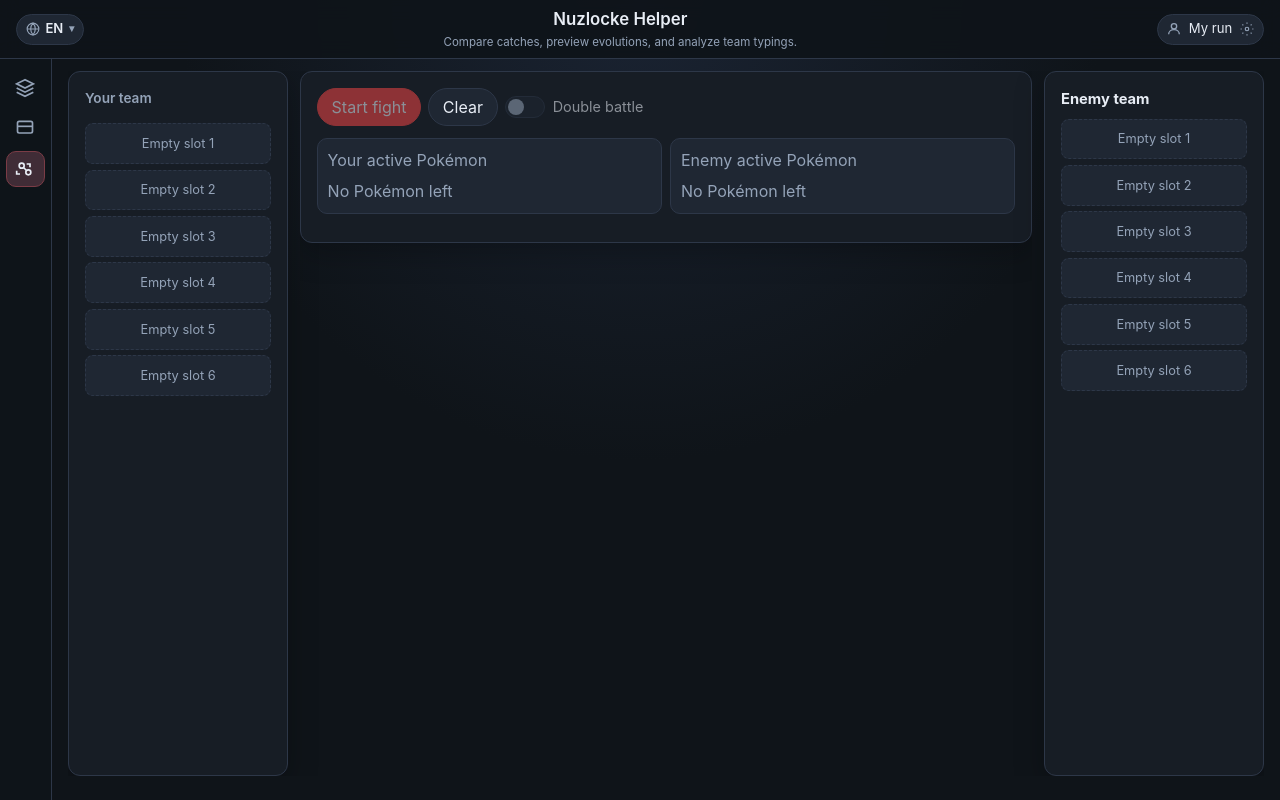
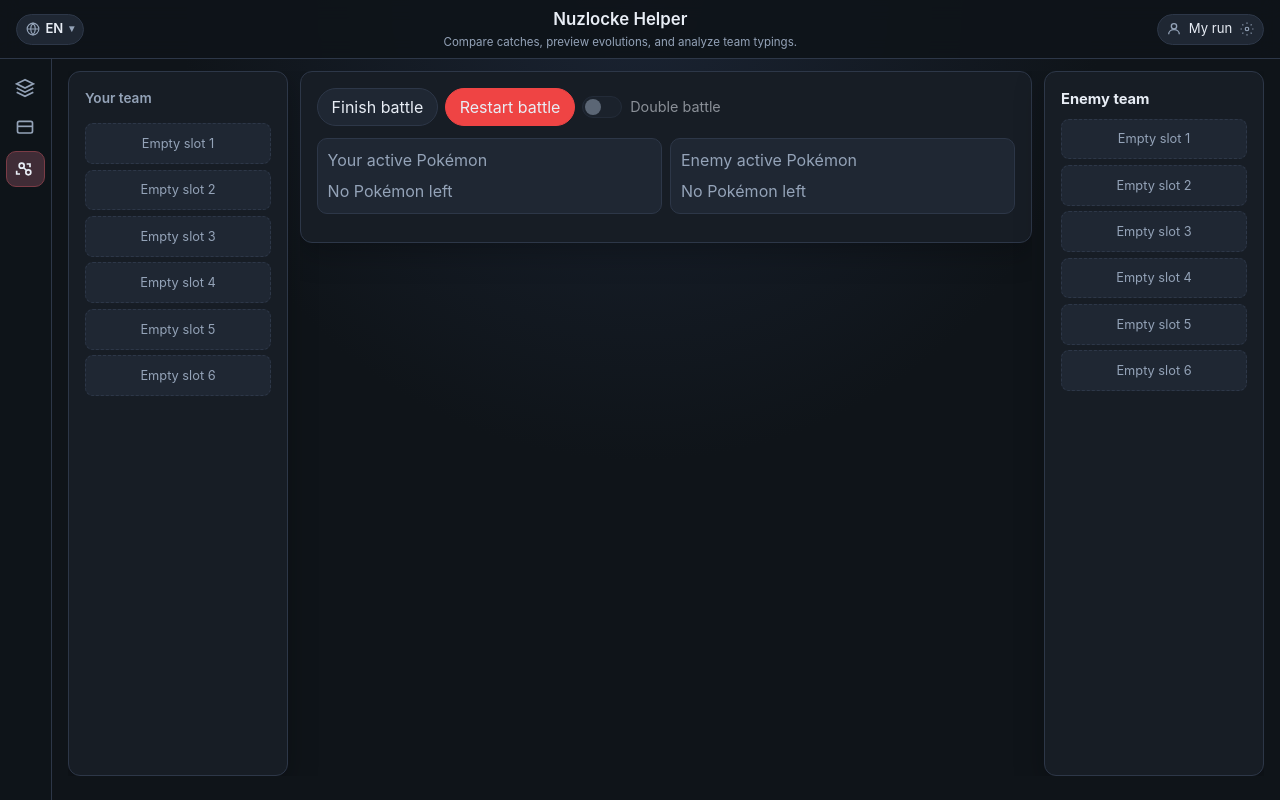
Before and after one commit to RamonDonadeu/nuzlokeHelper, a React (Vite) app: page /battle in a window 1280 px wide. Both pictures are taken after a click on the button "Start fight". Built offline with nearby package versions, Linux system fonts and the light colour scheme.

Commit message:
feat: improve battle controls

```diff
--- a/src/features/battle/components/BattleView.tsx
+++ b/src/features/battle/components/BattleView.tsx
@@ -187,6 +187,11 @@
         battle.startFight()
         if (isMobileLayout) setMobileTab('fight')
       }}
+      onFinishBattle={() => {
+        battle.finishBattle()
+        if (isMobileLayout && hasRosterForBattle) setMobileTab('prep')
+      }}
+      onRestartBattle={battle.restartBattle}
       onClear={battle.clearBattle}
       team={leftSlots}
       enemyTeam={battle.enemySlots}
--- a/src/features/battle/components/BattlegroundPanel.tsx
+++ b/src/features/battle/components/BattlegroundPanel.tsx
@@ -26,6 +26,8 @@
   onFaintLeft: (slot: number) => void
   onFaintRight: (slot: number) => void
   onStartFight: () => void
+  onFinishBattle: () => void
+  onRestartBattle: () => void
   onClear: () => void
 }
 
@@ -125,6 +127,8 @@
   onFaintLeft,
   onFaintRight,
   onStartFight,
+  onFinishBattle,
+  onRestartBattle,
   onClear,
 }: BattlegroundPanelProps) {
   const { t } = useI18n()
@@ -175,12 +179,25 @@
   return (
     <section className="card battle-panel">
       <div className="battle-top-controls">
-        <button type="button" className="btn btn-primary" onClick={onStartFight} disabled={started}>
-          {t('battle.startFight')}
-        </button>
-        <button type="button" className="btn" onClick={onClear}>
-          {t('battle.clear')}
-        </button>
+        {started ? (
+          <>
+            <button type="button" className="btn" onClick={onFinishBattle}>
+              {t('battle.finishBattle')}
+            </button>
+            <button type="button" className="btn btn-primary" onClick={onRestartBattle}>
+              {t('battle.restartBattle')}
+            </button>
+          </>
+        ) : (
+          <>
+            <button type="button" className="btn btn-primary" onClick={onStartFight}>
+              {t('battle.startFight')}
+            </button>
+            <button type="button" className="btn" onClick={onClear}>
+              {t('battle.clear')}
+            </button>
+          </>
+        )}
         <BattleDoubleBattleToggle
           checked={doubleBattle}
           disabled={started}
--- a/src/features/battle/hooks/useBattleState.ts
+++ b/src/features/battle/hooks/useBattleState.ts
@@ -34,6 +34,8 @@
   setSelectedRightActiveSlot: (slot: number) => void
   setActiveTab: (tab: ActiveBattleTab) => void
   startFight: () => void
+  finishBattle: () => void
+  restartBattle: () => void
   clearBattle: () => void
   selectLeft: (index: number) => void
   selectRight: (index: number) => void
@@ -176,6 +178,15 @@
     [enemySlots, faintedRightIndices],
   )
 
+  const resetBattlefield = () => {
+    setActiveLeftIndices(createInitialActiveIndices())
+    setActiveRightIndices(createInitialActiveIndices())
+    setFaintedLeftIndices(new Set())
+    setFaintedRightIndices(new Set())
+    setSelectedLeftActiveSlot(0)
+    setSelectedRightActiveSlot(0)
+  }
+
   const startFight = () => {
     const emptyFainted = new Set<number>()
     setFaintedLeftIndices(emptyFainted)
@@ -189,6 +200,15 @@
     setSelectedLeftActiveSlot(0)
     setSelectedRightActiveSlot(0)
     setStarted(true)
+  }
+
+  const finishBattle = () => {
+    setStarted(false)
+    resetBattlefield()
+  }
+
+  const restartBattle = () => {
+    startFight()
   }
 
   const setDoubleBattle = (value: boolean) => {
@@ -312,12 +332,7 @@
   const clearBattle = () => {
     if (!confirmClear()) return
     setStarted(false)
-    setActiveLeftIndices(createInitialActiveIndices())
-    setActiveRightIndices(createInitialActiveIndices())
-    setFaintedLeftIndices(new Set())
-    setFaintedRightIndices(new Set())
-    setSelectedLeftActiveSlot(0)
-    setSelectedRightActiveSlot(0)
+    resetBattlefield()
     onEnemyTeamChange([])
   }
 
@@ -345,6 +360,8 @@
     setSelectedRightActiveSlot,
     setActiveTab,
     startFight,
+    finishBattle,
+    restartBattle,
     clearBattle,
     selectLeft,
     selectRight,
--- a/src/i18n/locales/en.ts
+++ b/src/i18n/locales/en.ts
@@ -317,6 +317,8 @@
     mobileTabPrep: 'Prep',
     mobileTabStats: 'Stats',
     startFight: 'Start fight',
+    finishBattle: 'Finish battle',
+    restartBattle: 'Restart battle',
     clear: 'Clear',
     clearConfirm: 'Clear the battle and enemy team?',
     enemyTeam: 'Enemy team',
--- a/src/i18n/locales/es.ts
+++ b/src/i18n/locales/es.ts
@@ -299,6 +299,8 @@
     mobileTabPrep: 'Prep',
     mobileTabStats: 'Stats',
     startFight: 'Iniciar combate',
+    finishBattle: 'Terminar combate',
+    restartBattle: 'Reiniciar combate',
     clear: 'Limpiar',
     clearConfirm: '¿Limpiar la batalla y el equipo rival?',
     enemyTeam: 'Equipo rival',
```
